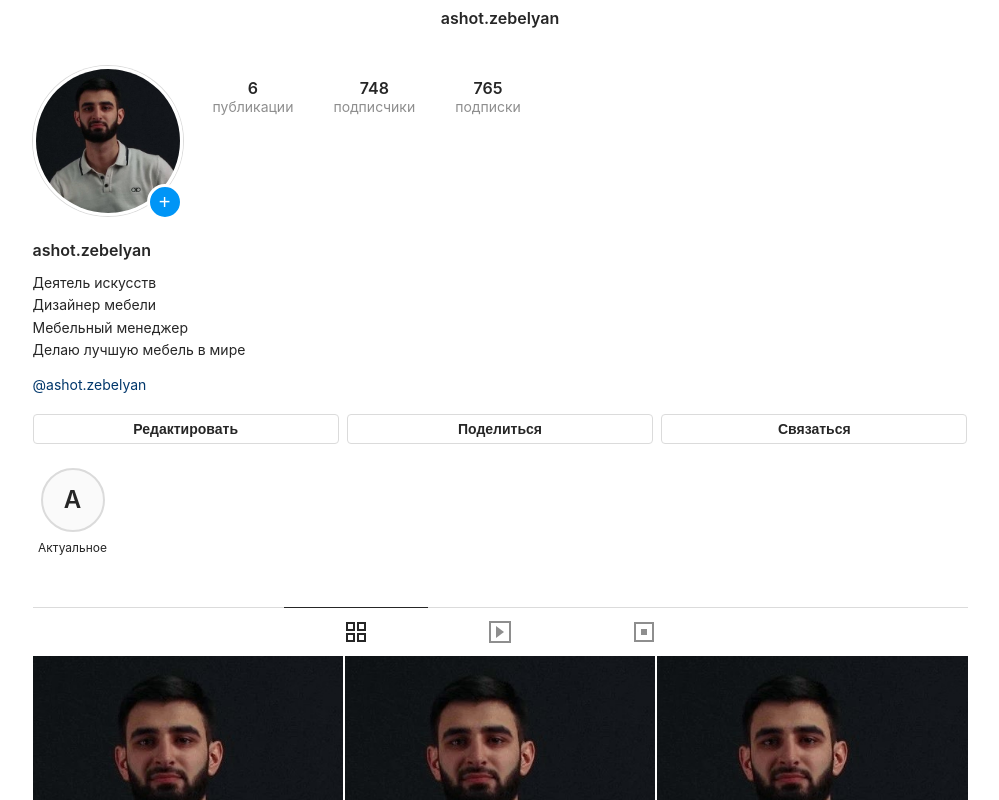
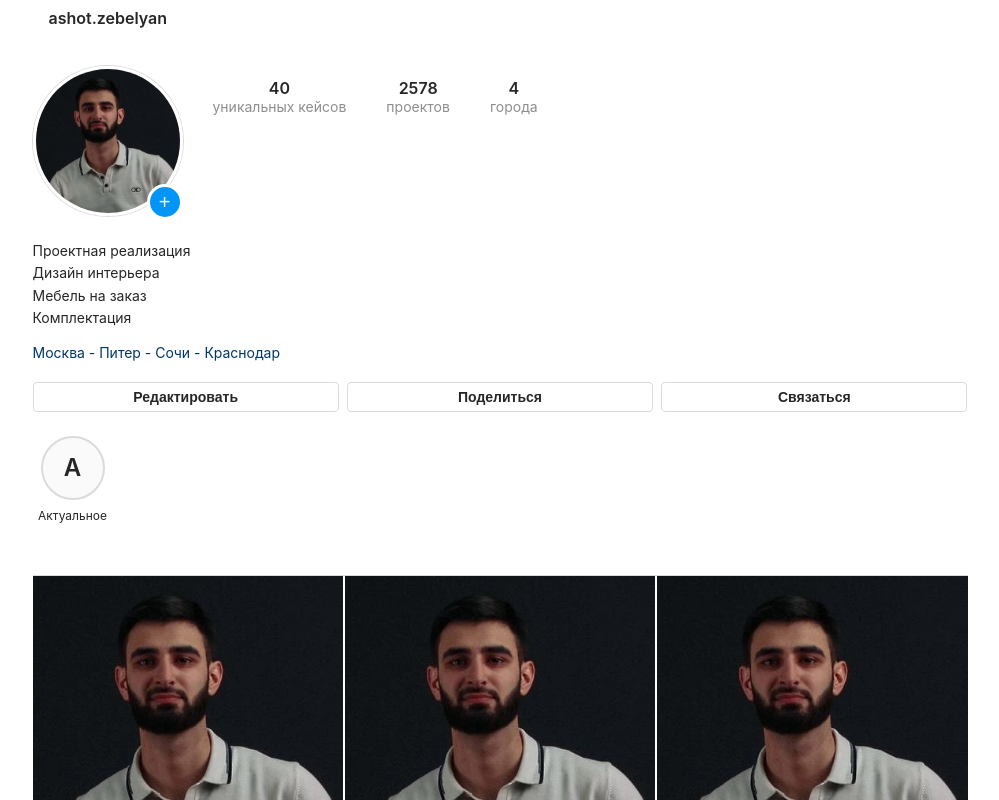
Before and after one commit to zebvalera774583-maker/C-Users-mebel-site, a Next.js app: page / in a window 1280 px wide. Shown: the top 800 px of the page, without its empty margins (140-1139 px from the left). Built offline with nearby package versions, Linux system fonts and the light colour scheme.

Commit message:
Add files via upload

```diff
--- a/app/globals.css
+++ b/app/globals.css
@@ -28,7 +28,7 @@ body {
   padding: 8px 16px;
   display: flex;
   align-items: center;
-  justify-content: space-between;
+  justify-content: flex-start;
 }
 
 .icon-btn {
@@ -45,8 +45,8 @@ body {
   display: flex;
   align-items: center;
   gap: 4px;
-  flex: 1;
-  justify-content: center;
+  justify-content: flex-start;
+  padding-left: 20px;
 }
 
 .username {
--- a/app/page.tsx
+++ b/app/page.tsx
@@ -44,7 +44,6 @@ const initialCases: Case[] = [
 
 export default function HomePage() {
   const [cases, setCases] = useState<Case[]>(initialCases);
-  const [activeTab, setActiveTab] = useState<'grid' | 'reels' | 'tagged'>('grid');
 
   return (
     <>
@@ -66,29 +65,28 @@ export default function HomePage() {
 
             <div className="profile-stats">
               <div className="stat-item">
-                <span className="stat-number">{cases.length}</span>
-                <span className="stat-label">публикации</span>
+                <span className="stat-number">40</span>
+                <span className="stat-label">уникальных кейсов</span>
               </div>
               <div className="stat-item">
-                <span className="stat-number">748</span>
-                <span className="stat-label">подписчики</span>
+                <span className="stat-number">2578</span>
+                <span className="stat-label">проектов</span>
               </div>
               <div className="stat-item">
-                <span className="stat-number">765</span>
-                <span className="stat-label">подписки</span>
+                <span className="stat-number">4</span>
+                <span className="stat-label">города</span>
               </div>
             </div>
           </div>
 
           <div className="profile-info">
-            <h1 className="profile-name">ashot.zebelyan</h1>
             <p className="profile-bio">
-              Деятель искусств<br />
-              Дизайнер мебели<br />
-              Мебельный менеджер<br />
-              Делаю лучшую мебель в мире
+              Проектная реализация<br />
+              Дизайн интерьера<br />
+              Мебель на заказ<br />
+              Комплектация
             </p>
-            <a href="#" className="profile-link">@ashot.zebelyan</a>
+            <a href="#" className="profile-link">Москва - Питер - Сочи - Краснодар</a>
           </div>
 
           <div className="profile-actions">
@@ -105,57 +103,11 @@ export default function HomePage() {
           </div>
         </div>
 
-        <div className="content-tabs">
-          <button
-            className={`tab ${activeTab === 'grid' ? 'active' : ''}`}
-            onClick={() => setActiveTab('grid')}
-          >
-            <svg width="24" height="24" viewBox="0 0 24 24" fill="none">
-              <rect x="3" y="3" width="7" height="7" stroke="currentColor" strokeWidth="2"/>
-              <rect x="14" y="3" width="7" height="7" stroke="currentColor" strokeWidth="2"/>
-              <rect x="3" y="14" width="7" height="7" stroke="currentColor" strokeWidth="2"/>
-              <rect x="14" y="14" width="7" height="7" stroke="currentColor" strokeWidth="2"/>
-            </svg>
-          </button>
-          <button
-            className={`tab ${activeTab === 'reels' ? 'active' : ''}`}
-            onClick={() => setActiveTab('reels')}
-          >
-            <svg width="24" height="24" viewBox="0 0 24 24" fill="none">
-              <rect x="2" y="2" width="20" height="20" stroke="currentColor" strokeWidth="2"/>
-              <path d="M8 6v12l8-6z" fill="currentColor"/>
-            </svg>
-          </button>
-          <button
-            className={`tab ${activeTab === 'tagged' ? 'active' : ''}`}
-            onClick={() => setActiveTab('tagged')}
-          >
-            <svg width="24" height="24" viewBox="0 0 24 24" fill="none">
-              <rect x="3" y="3" width="18" height="18" stroke="currentColor" strokeWidth="2"/>
-              <path d="M9 9h6v6H9z" fill="currentColor"/>
-            </svg>
-          </button>
+        <div className="posts-grid">
+          {cases.map((item) => (
+            <PostCard key={item.id} item={item} />
+          ))}
         </div>
-
-        {activeTab === 'grid' && (
-          <div className="posts-grid">
-            {cases.map((item) => (
-              <PostCard key={item.id} item={item} />
-            ))}
-          </div>
-        )}
-
-        {activeTab === 'reels' && (
-          <div className="empty-tab">
-            <p>Пока нет видео</p>
-          </div>
-        )}
-
-        {activeTab === 'tagged' && (
-          <div className="empty-tab">
-            <p>Пока нет отметок</p>
-          </div>
-        )}
       </main>
     </>
   );
```
